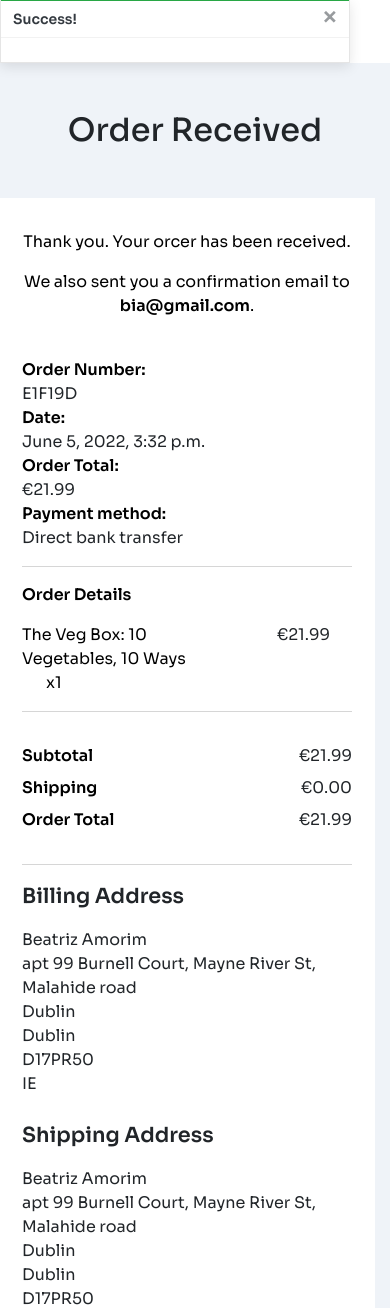
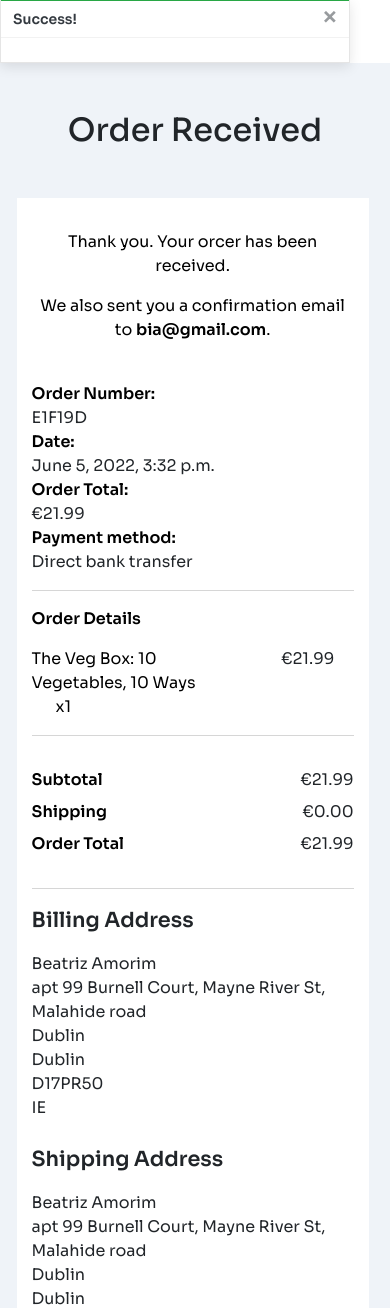
Before and after one commit to biareiam/The-House-of-Books, a Django app: a page that uses templates/base.html in a window 390 px wide. Shown: the part 169-1477 px from the top of the page. Run offline with Django 3.2, Linux system fonts and the light colour scheme; data comes from the database, SQL or seed files in the repository; both versions use the stored data as it was after the commit; some libraries are stand-ins or nearby versions.

Commit message:
fixing the size of the chekout success on mobile

```diff
--- a/static/css/base.css
+++ b/static/css/base.css
@@ -753,13 +753,6 @@ input[name='q']::placeholder {
         z-index: 99999999999;
     }
 
-
-
-    .order-success {
-        margin-left: -1rem !important;
-
-    }
-
     .return-checkout {
         font-size: 0.8rem;
     }
@@ -785,6 +778,14 @@ input[name='q']::placeholder {
     .inner_content {
         width: 20rem !important;
         margin-left: -5rem !important;
+    }
+
+    .order-success {
+        padding-left: 0 !important;
+        padding-right: 0 !important;
+        width: 22rem !important;
+        margin-left: 0.1rem !important;
+
     }
 }
 
--- a/templates/allauth/account/signup.html
+++ b/templates/allauth/account/signup.html
@@ -24,9 +24,5 @@
     <button type="submit" class="buttons">{% trans "Sign Up" %}</button>
   </div>
 </form>
-<!--<button class="btn btn-primary mb-2">
-  <a href="{% url 'social:begin' 'facebook' %}">Login with Facebook</a>
-</button>-->
-
 
 {% endblock %}
```
Also changed, not shown: db.sqlite3.
